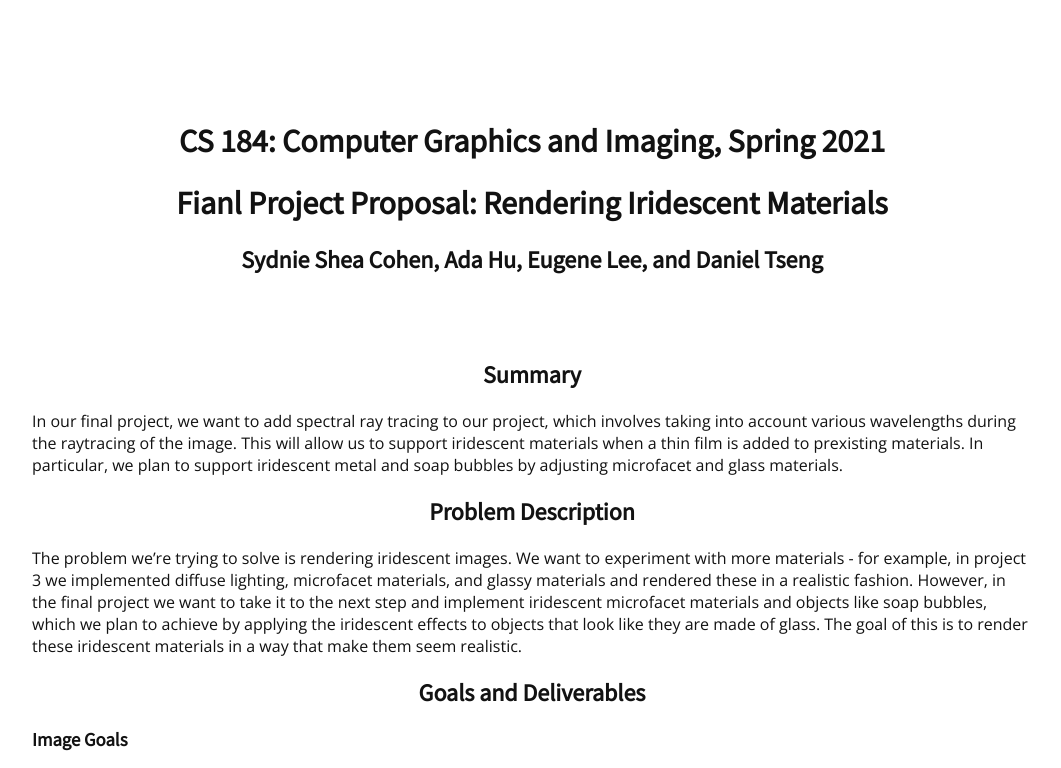
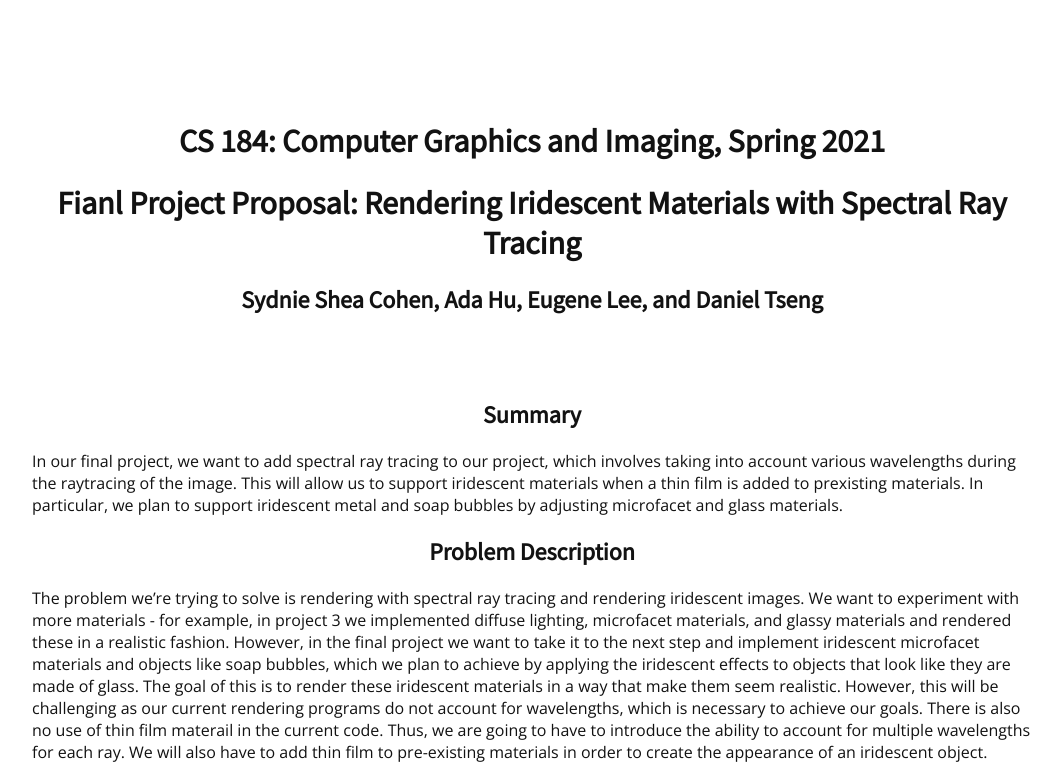
Before and after one commit to Sydnie-Shea/CS184-Final-Project, a plain HTML site: page docs/index.html in a window 1280 px wide. Shown: the top 768 px of the page, without its empty margins (108-1169 px from the left). Drawn offline with nearby package versions, Linux system fonts and the light colour scheme.

Commit message:
proposal finished potentially

```diff
--- a/docs/index.html
+++ b/docs/index.html
@@ -27,7 +27,7 @@
 <body>
 
 <h1 align="middle">CS 184: Computer Graphics and Imaging, Spring 2021</h1>
-<h1 align="middle">Fianl Project Proposal: Rendering Iridescent Materials</h1>
+<h1 align="middle">Fianl Project Proposal: Rendering Iridescent Materials with Spectral Ray Tracing</h1>
 <h2 align="middle">Sydnie Shea Cohen, Ada Hu, Eugene Lee, and Daniel Tseng</h2>
 
 <br><br>
@@ -39,7 +39,7 @@
 </p>
 
 <h2 align="middle">Problem Description</h2>
-<p>The problem we’re trying to solve is rendering iridescent images. We want to experiment with more materials - for example, in project 3 we implemented diffuse lighting, microfacet materials, and glassy materials and rendered these in a realistic fashion. However, in the final project we want to take it to the next step and implement iridescent microfacet materials and objects like soap bubbles, which we plan to achieve by applying the iridescent effects to objects that look like they are made of glass. The goal of this is to render these iridescent materials in a way that make them seem realistic.
+<p>The problem we’re trying to solve is rendering with spectral ray tracing and rendering iridescent images. We want to experiment with more materials - for example, in project 3 we implemented diffuse lighting, microfacet materials, and glassy materials and rendered these in a realistic fashion. However, in the final project we want to take it to the next step and implement iridescent microfacet materials and objects like soap bubbles, which we plan to achieve by applying the iridescent effects to objects that look like they are made of glass. The goal of this is to render these iridescent materials in a way that make them seem realistic. However, this will be challenging as our current rendering programs do not account for wavelengths, which is necessary to achieve our goals. There is also no use of thin film materail in the current code. Thus, we are going to have to introduce the ability to account for multiple wavelengths for each ray. We will also have to add thin film to pre-existing materials in order to create the appearance of an iridescent object.
 </p>
 
 <h2 align="middle">Goals and Deliverables</h2>
@@ -109,7 +109,7 @@
 
 <h2 align="middle">Schedule</h2>
 <h3 align="left">Week 1</h3>
-<p>In the first week, we plan on doing more intense research on how to implement the elements needed to render iridescent photos. This includes having a better understanding of how we will use wavelengths in rendering the materials, we currently have support for. We also hope to gather a more complete understanding on the specifics for implementing the thin film to pre-exisiting materials. We also will begin refractoring the existing 3-1 and 3-2 in order to prepare for using wavelengths in the images we rendered. For every ray, we are going to be using three different wavelengths to determine how to color each pixel. We will also change the headers of the sample_f function and other functions in for the materials, so that the program will compile. However, at this stage we will not change the content of the functions at this stage.</p>
+<p>In the first week, we plan on doing more intense research on how to implement the elements needed to render iridescent photos. This includes having a better understanding of how we will use wavelengths in rendering the materials we currently have support for. We also hope to gather a more complete understanding on the specifics for implementing the thin film to pre-exisiting materials. We also will begin refractoring the existing 3-1 and 3-2 in order to prepare for using wavelengths in the images we rendered. For every ray, we are going to be using three different wavelengths to determine how to color each pixel. We will also change the headers of the sample_f function and other functions in for the materials, so that the program will compile. However, at this stage we will not change the content of the functions at this stage.</p>
 <h3 align="left">Week 2</h3>
 <p>In the second week, we plan to change material functions to have wavelength return values for reflectance. This will include refactoring code from projects 3-1/3-2 to make sure it takes into account light of three different wavelengths. Our understanding is that this shouldn't cause major changes in our picture as we are just massaging the code to be ready for the changes that we will make to the different surfaces we implement. </p>
 <h3 align="left">Week 3</h3>
```
